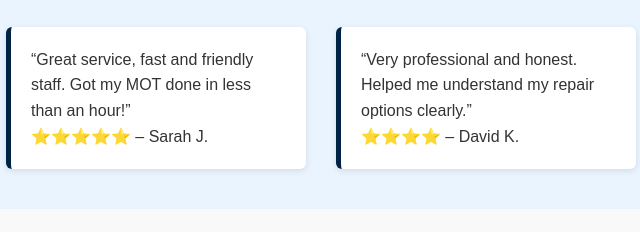
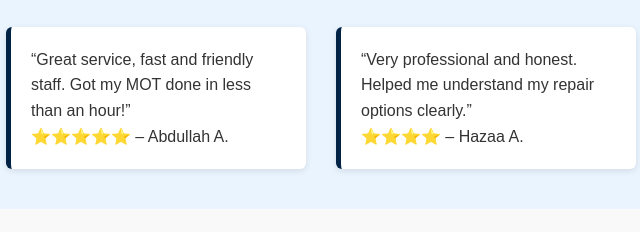
Before and after one commit to Nisso21/Garage-Website, a plain HTML site: page index.html in a window 1280 px wide. Shown: the part 891-1123 px from the top of the page, 319-959 px from the left. Drawn offline with Linux system fonts and the light colour scheme.

Commit message:
Update index.html

```diff
--- a/index.html
+++ b/index.html
@@ -59,11 +59,11 @@
             <div class="testimonials">
                 <div class="testimonial">
                     <p>“Great service, fast and friendly staff. Got my MOT done in less than an hour!”</p>
-                    <span>⭐⭐⭐⭐⭐ – Sarah J.</span>
+                    <span>⭐⭐⭐⭐⭐ – Abdullah A.</span>
                 </div>
                 <div class="testimonial">
                     <p>“Very professional and honest. Helped me understand my repair options clearly.”</p>
-                    <span>⭐⭐⭐⭐ – David K.</span>
+                    <span>⭐⭐⭐⭐ – Hazaa A.</span>
                 </div>
             </div>
         </section>
```
